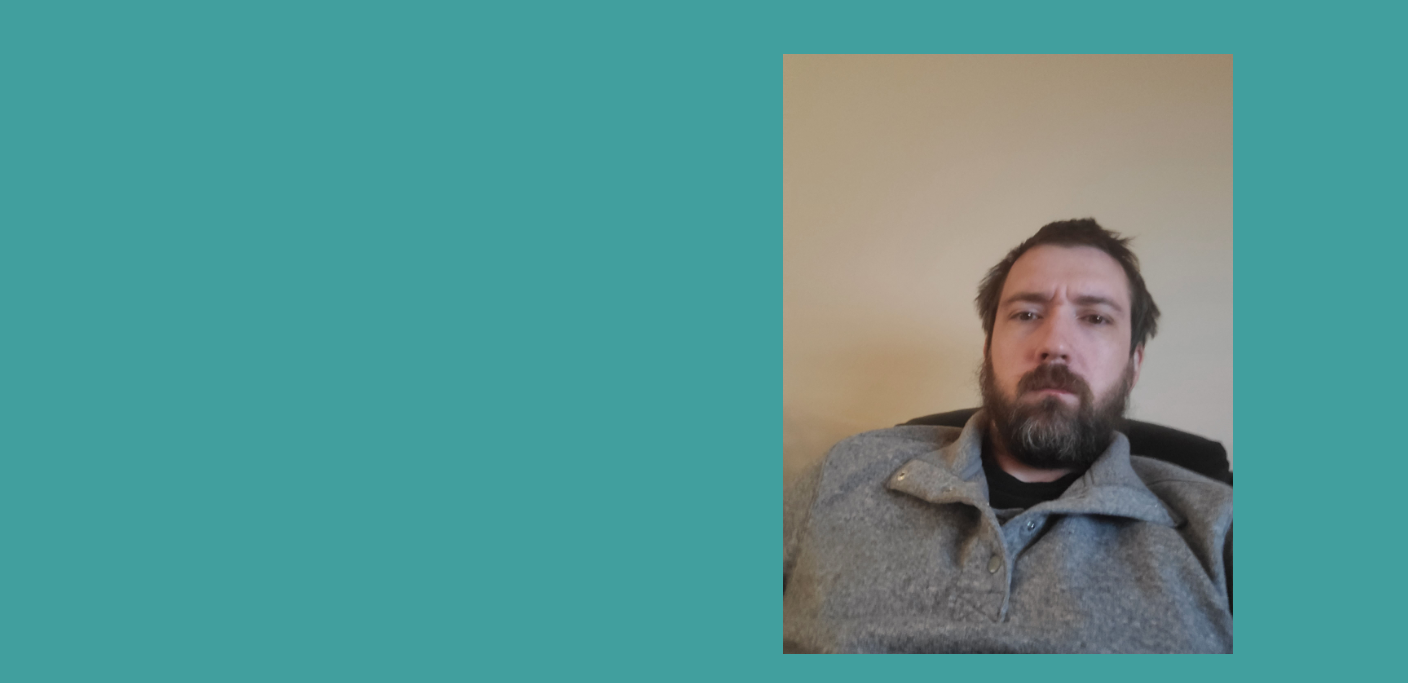
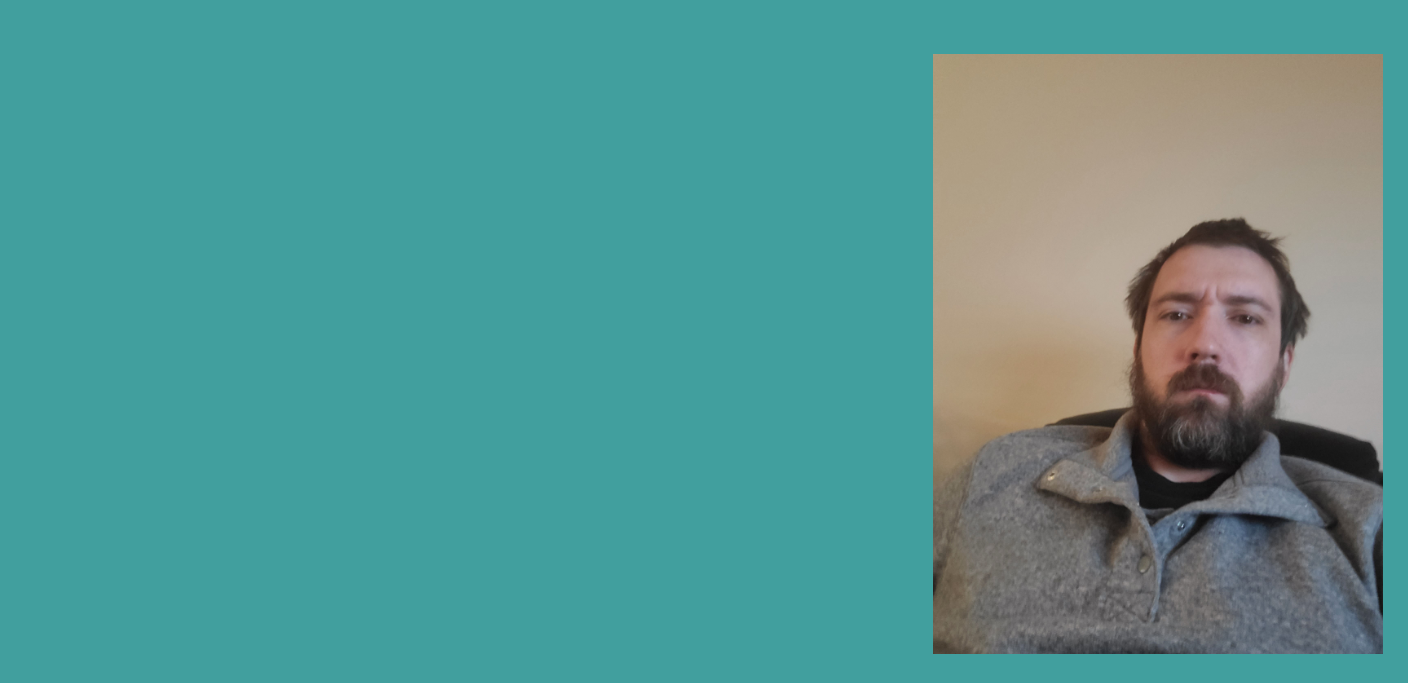
Before and after one commit to ErnestHase/portfolio, a plain HTML site: page index.html in a window 1280 px wide. Shown: the part 117-800 px from the top of the page, 1408 px wide, since content can reach past the window. Drawn offline with Linux system fonts and the light colour scheme.

Commit message:
Update style.css

```diff
--- a/style.css
+++ b/style.css
@@ -25,7 +25,7 @@ h3{
 
 img{
   padding: 25px 25px 25px 25px;
-  margin-left: 750px
+  margin-left: 900px
 }
 
 p{
```
